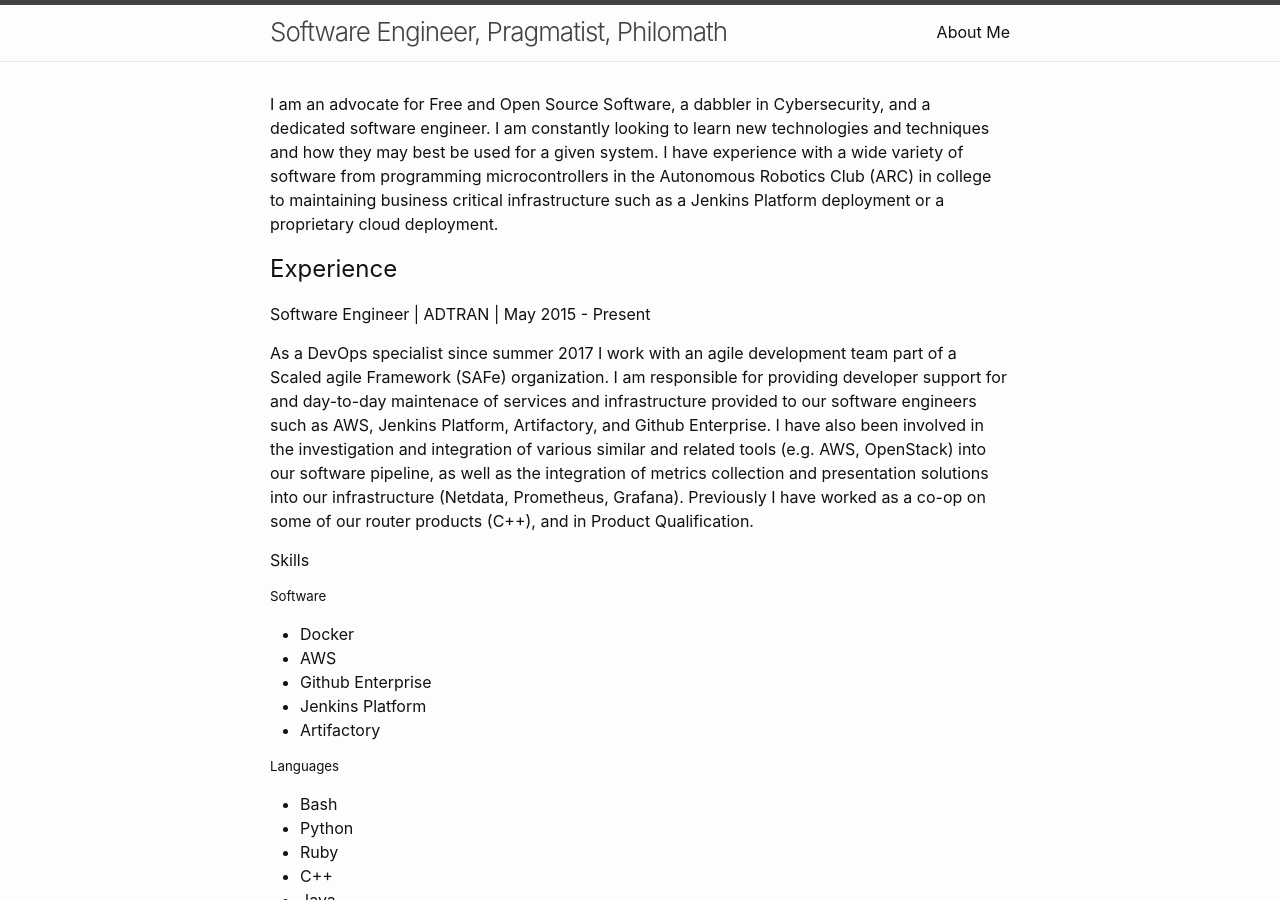
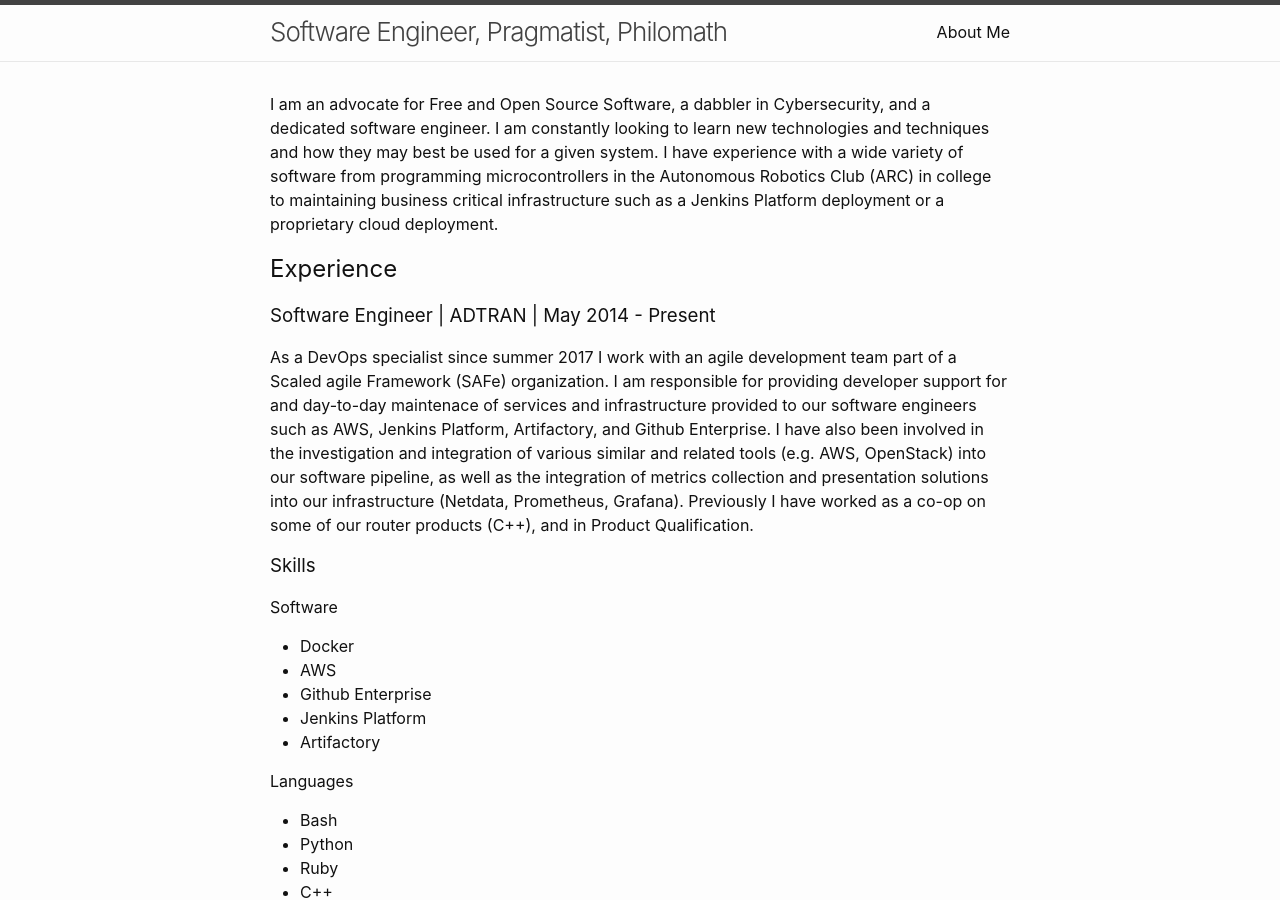
Before and after one commit to leonallen22/leonallen22.github.io, a Jekyll site: the page built from aboutme.html, in a window 1280 px wide and 900 px high. Built offline with Jekyll 4.4.1, drawn with Linux system fonts in a browser that asks for light colours.

Commit message:
headers too small

```diff
--- a/aboutme.html
+++ b/aboutme.html
@@ -5,13 +5,13 @@
 <p>I am an advocate for Free and Open Source Software, a dabbler in Cybersecurity, and a dedicated software engineer. I am constantly looking to learn new technologies and techniques and how they may best be used for a given system. I have experience with a wide variety of software from programming microcontrollers in the Autonomous Robotics Club (ARC) in college to maintaining business critical infrastructure such as a Jenkins Platform deployment or a proprietary cloud deployment.</p>
 
 <h2>Experience</h2>
-<h4>Software Engineer | ADTRAN | May 2015 - Present</h4>
+<h3>Software Engineer | ADTRAN | May 2014 - Present</h3>
 <p>As a DevOps specialist since summer 2017 I work with an agile development team part of a Scaled agile Framework (SAFe) organization. I am responsible for providing developer support for and day-to-day maintenace of services and infrastructure provided to our software engineers such as AWS, Jenkins Platform, Artifactory, and Github Enterprise. I have also been involved in the investigation and integration of various similar and related tools (e.g. AWS, OpenStack) into our software pipeline, as well as the integration of metrics collection and presentation solutions into our infrastructure (Netdata, Prometheus, Grafana). Previously I have worked as a co-op on some of our router products (C++), and in Product Qualification.</p>
 
 
-<h4>Skills</h4>
+<h3>Skills</h3>
 
-<h5>Software</h5>
+<h4>Software</h4>
 <ul>
   <li>Docker</li>
   <li>AWS</li>
@@ -20,7 +20,7 @@
   <li>Artifactory</li>
 </ul>
 
-<h5>Languages</h5>
+<h4>Languages</h4>
 <ul>
   <li>Bash</li>
   <li>Python</li>
```
